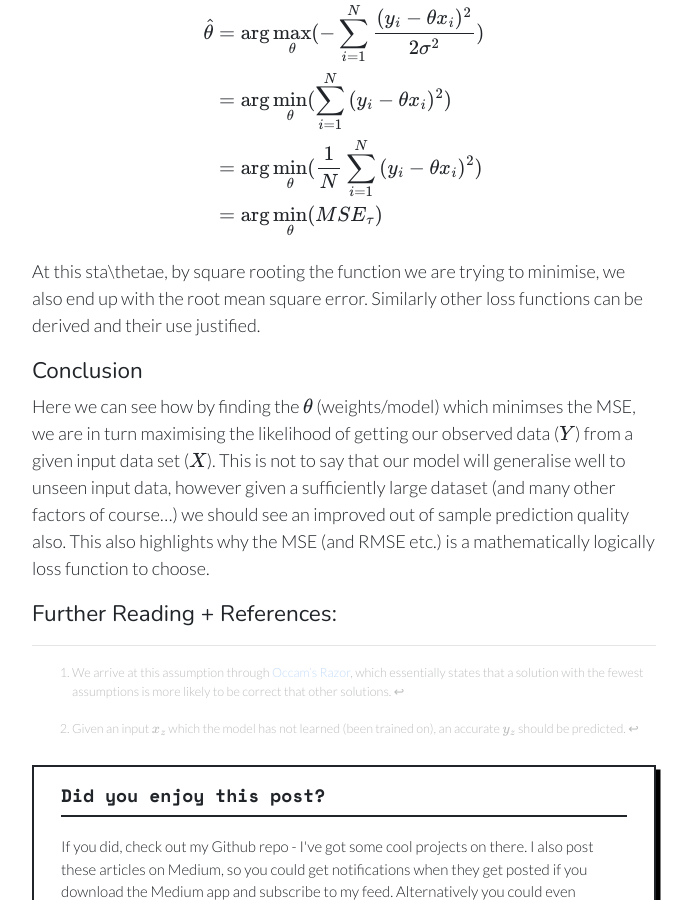
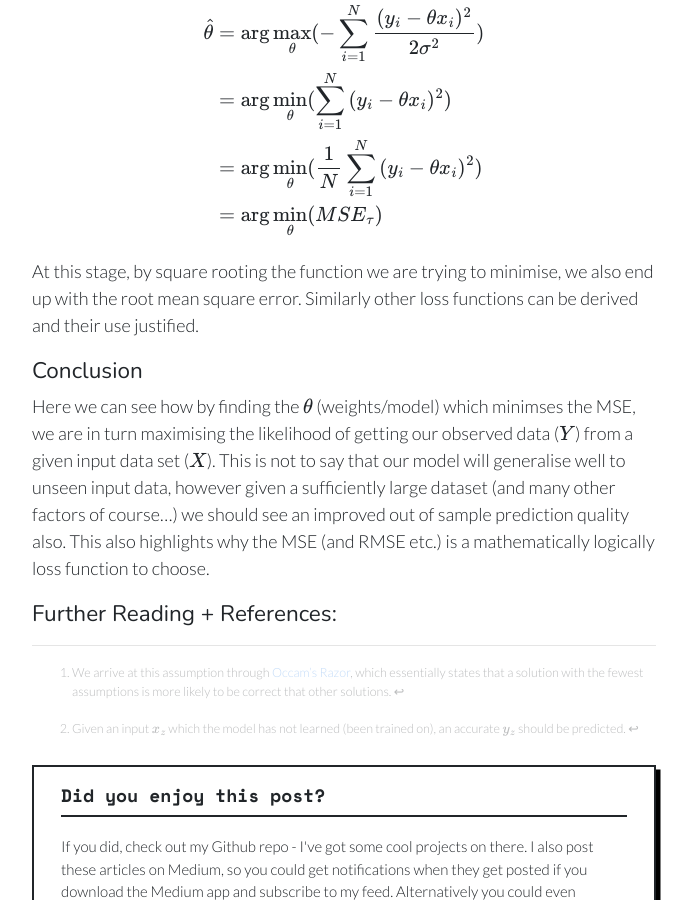
Before and after one commit to RajatRasal/rajatrasal.github.io, a Jekyll site: the page built from _posts/2019-03-14-Mean-Squared-Error-as-Maximum-Likelihood-Estimation.md, in a window 1280 px wide and 900 px high, scrolled down 2630 px. Shown: the whole window, without its empty margins (296-988 px from the left). Built offline with Jekyll 4.4.1, drawn with Linux system fonts in a browser that asks for light colours; formulas are drawn with MathJax 3.

Commit message:
Another correct in MSE as MLE article

```diff
--- a/_posts/2019-03-14-Mean-Squared-Error-as-Maximum-Likelihood-Estimation.md
+++ b/_posts/2019-03-14-Mean-Squared-Error-as-Maximum-Likelihood-Estimation.md
@@ -82,7 +82,7 @@ $$
 \end{align}
 $$
 
-At this sta\thetae, by square rooting the function we are trying to minimise, we also end up with the root mean square error. Similarly other loss functions can be derived and their use justified.
+At this stage, by square rooting the function we are trying to minimise, we also end up with the root mean square error. Similarly other loss functions can be derived and their use justified.
 
 ##### Conclusion
 Here we can see how by finding the $$\theta$$ (weights/model) which minimses the MSE, we are in turn maximising the likelihood of getting our observed data ($$Y$$) from a given input data set ($$X$$). This is not to say that our model will generalise well to unseen input data, however given a sufficiently large dataset (and many other factors of course...) we should see an improved out of sample prediction quality also. This also highlights why the MSE (and RMSE etc.) is a mathematically logically loss function to choose.
```
